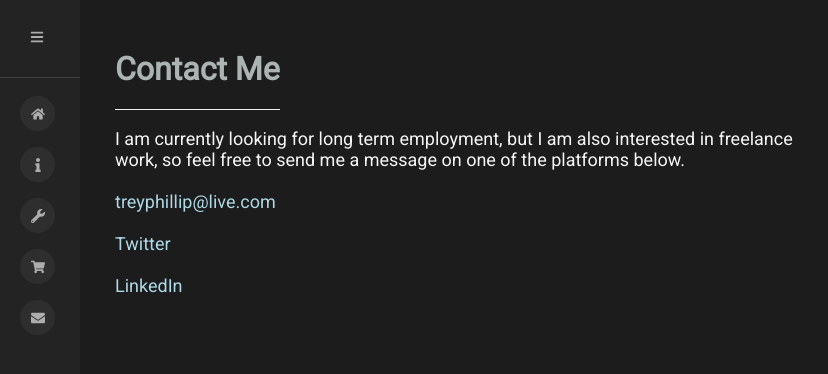
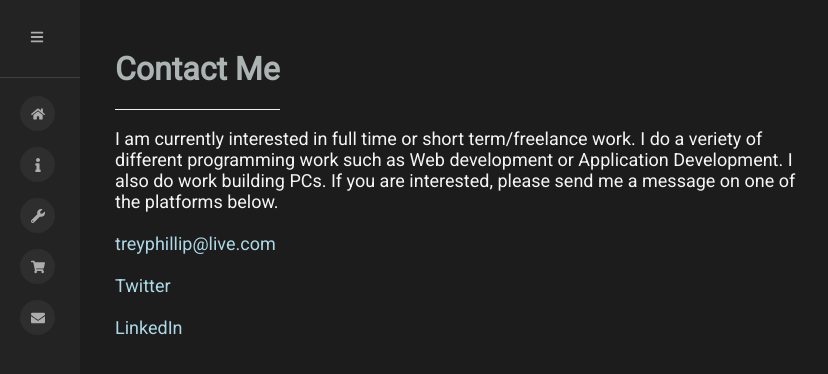
Before and after one commit to TreyPhillip/Portfolio, a React (Create React App) app: page /#/Contact in a window 1280 px wide. Shown: the top 374 px of the page, without its empty margins (0-828 px from the left). Built offline with nearby package versions, Linux system fonts and the light colour scheme.

Commit message:
updated contact me page

```diff
--- a/src/components/Contact/Contact.js
+++ b/src/components/Contact/Contact.js
@@ -10,9 +10,10 @@ export default function Contact() {
                 <h1>Contact Me</h1>
             </header>
             <p className="block">
-                I am currently looking for long term employment, but I am also
-                interested in freelance work, so feel free to send me a message on
-                one of the platforms below.
+                I am currently interested in full time or short term/freelance work.
+                I do a veriety of different programming work such as Web development or
+                Application Development. I also do work building PCs.
+                If you are interested, please send me a message on one of the platforms below.
                 <br />
                 <br />
                 {email}
```
